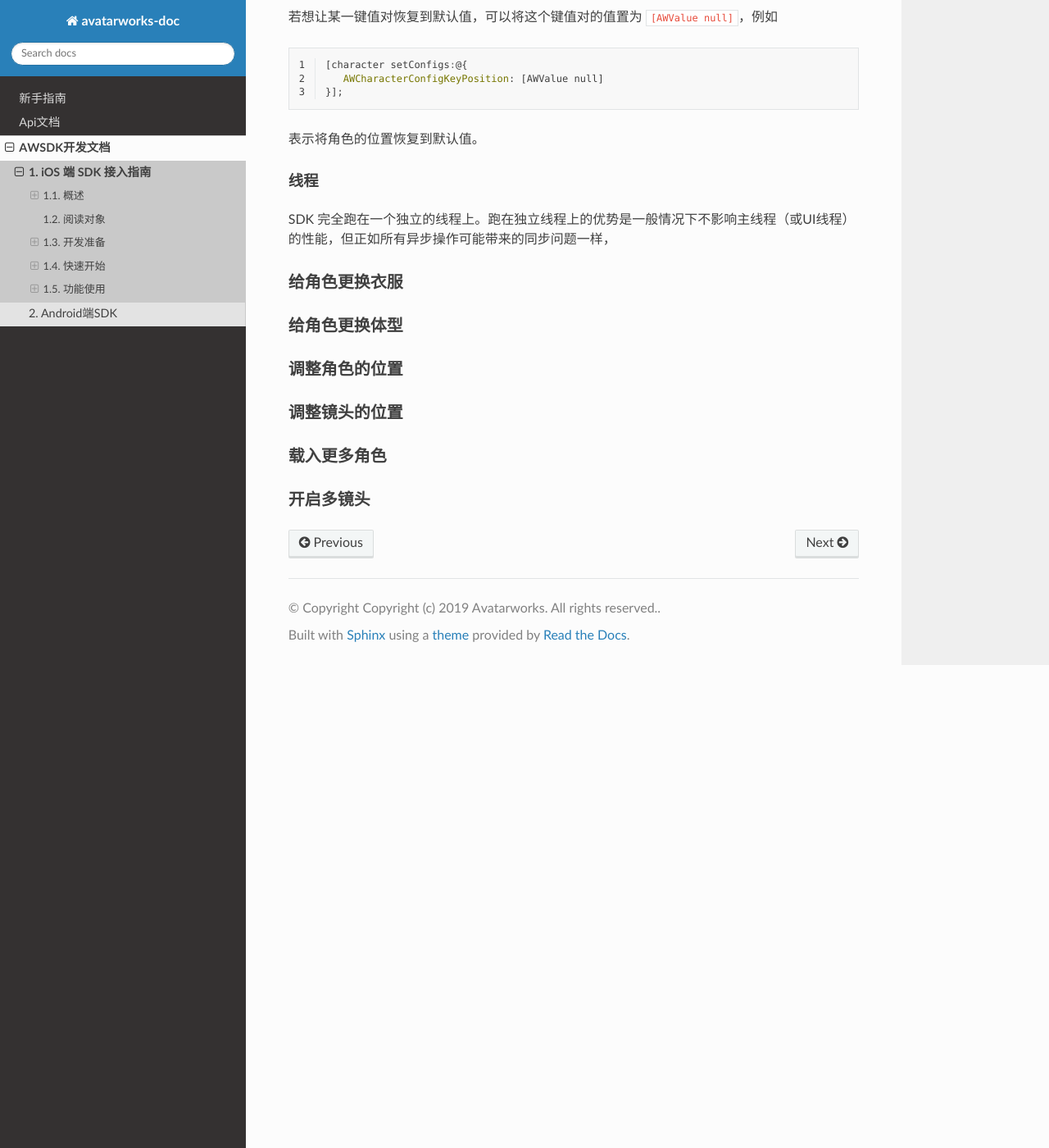
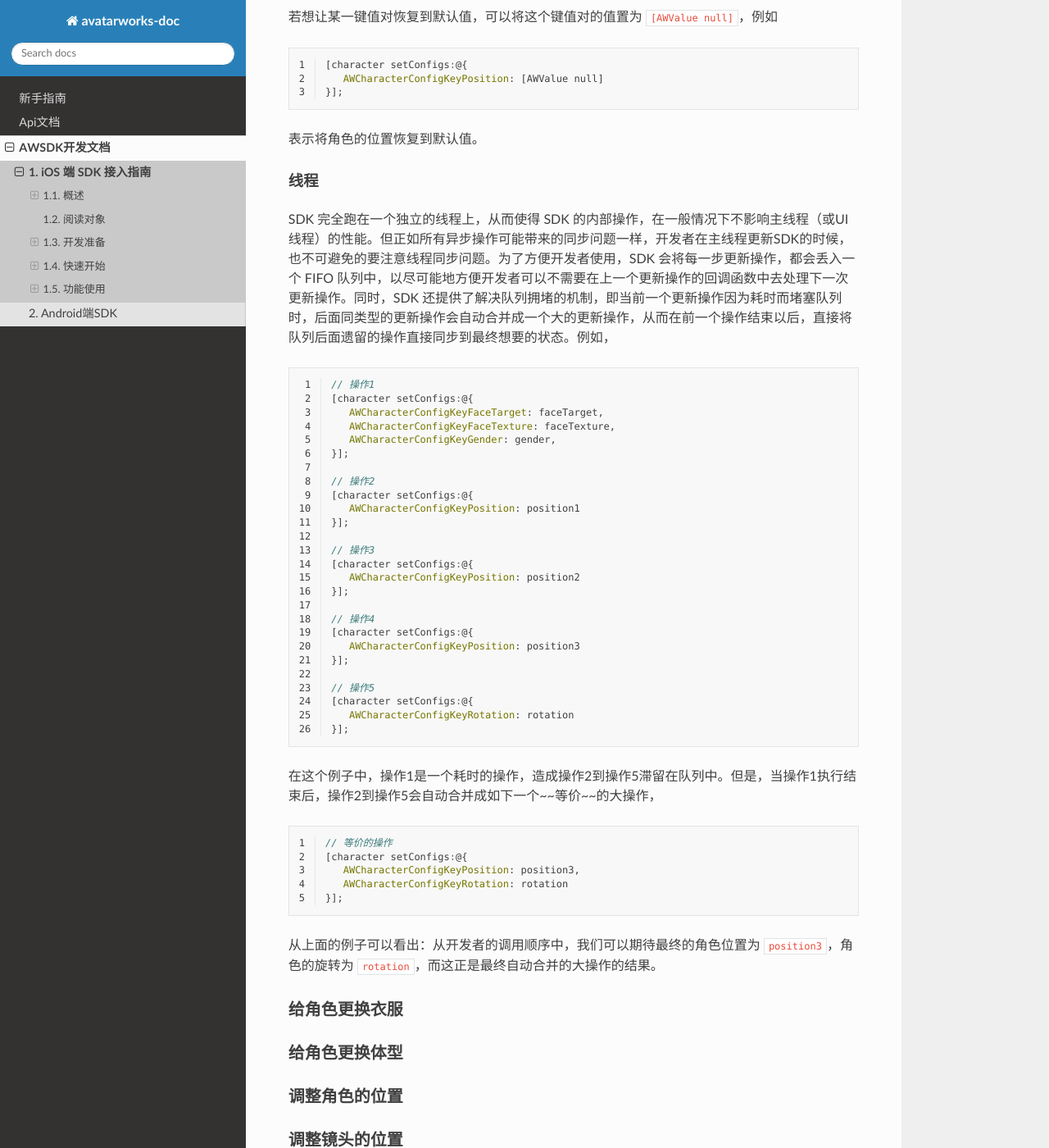
Before and after one commit to avatarworks/doc, a Sphinx documentation site: the page built from source/awsdk/ios.rst, in a window 1280 px wide and 1400 px high, scrolled down 7754 px. Shown: the whole window at 82% size. Built offline with Sphinx 7.4.7 and the Read the Docs theme 2.0.0, drawn with Linux system fonts in a browser that asks for light colours.

Commit message:
Update ios.rst

```diff
--- a/source/awsdk/ios.rst
+++ b/source/awsdk/ios.rst
@@ -326,9 +326,50 @@ SDK 设计理念
 线程
 ^^^^^^^^^
 
-SDK 完全跑在一个独立的线程上。跑在独立线程上的优势是一般情况下不影响主线程（或UI线程）的性能，但正如所有异步操作可能带来的同步问题一样，
+SDK 完全跑在一个独立的线程上，从而使得 SDK 的内部操作，在一般情况下不影响主线程（或UI线程）的性能。但正如所有异步操作可能带来的同步问题一样，开发者在主线程更新SDK的时候，也不可避免的要注意线程同步问题。为了方便开发者使用，SDK 会将每一步更新操作，都会丢入一个 FIFO 队列中，以尽可能地方便开发者可以不需要在上一个更新操作的回调函数中去处理下一次更新操作。同时，SDK 还提供了解决队列拥堵的机制，即当前一个更新操作因为耗时而堵塞队列时，后面同类型的更新操作会自动合并成一个大的更新操作，从而在前一个操作结束以后，直接将队列后面遗留的操作直接同步到最终想要的状态。例如，
 
+.. code-block:: objc
+   :linenos:
 
+   // 操作1
+   [character setConfigs:@{
+      AWCharacterConfigKeyFaceTarget: faceTarget,
+      AWCharacterConfigKeyFaceTexture: faceTexture,
+      AWCharacterConfigKeyGender: gender,
+   }];
+
+   // 操作2
+   [character setConfigs:@{
+      AWCharacterConfigKeyPosition: position1
+   }];
+
+   // 操作3
+   [character setConfigs:@{
+      AWCharacterConfigKeyPosition: position2
+   }];
+
+   // 操作4
+   [character setConfigs:@{
+      AWCharacterConfigKeyPosition: position3
+   }];
+
+   // 操作5
+   [character setConfigs:@{
+      AWCharacterConfigKeyRotation: rotation
+   }];
+
+在这个例子中，操作1是一个耗时的操作，造成操作2到操作5滞留在队列中。但是，当操作1执行结束后，操作2到操作5会自动合并成如下一个~~等价~~的大操作，
+
+.. code-block:: objc
+   :linenos:
+
+   // 等价的操作
+   [character setConfigs:@{
+      AWCharacterConfigKeyPosition: position3,
+      AWCharacterConfigKeyRotation: rotation
+   }];
+
+从上面的例子可以看出：从开发者的调用顺序中，我们可以期待最终的角色位置为 ``position3``，角色的旋转为 ``rotation``，而这正是最终自动合并的大操作的结果。
 
 
 给角色更换衣服
```
